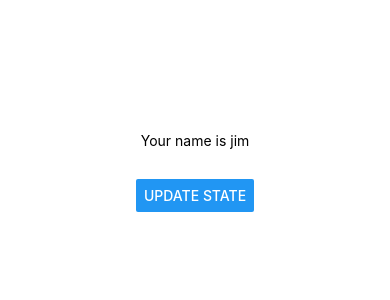
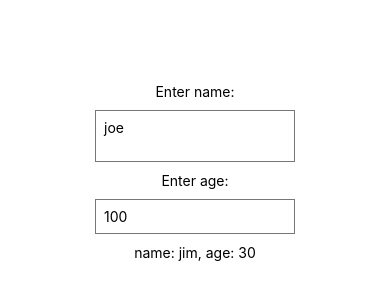
Before and after one commit to Learningstuff98/react-native-app, a React Native app: screen / in a window 390 px wide. Shown: the part 250-550 px from the top of the page. Built offline with nearby package versions, Linux system fonts and the light colour scheme.

Commit message:
Added some data inputs

```diff
--- a/App.js
+++ b/App.js
@@ -1,22 +1,27 @@
 import React, { useState } from 'react';
-import { StyleSheet, Text, View, Button } from 'react-native';
+import { StyleSheet, Text, View, TextInput } from 'react-native';
 
 export default function App() {
   const [name, setName] = useState('jim');
-
-  const clickHandler = () => {
-    setName('bob');
-  }
+  const [age, setAge] = useState('30');
 
   return (
     <View style={styles.container}>
-      <Text>Your name is {name}</Text>
-      <View style={styles.buttonContainer}>
-        <Button
-          title='update state'
-          onPress={clickHandler}
-        />
-      </View>
+      <Text>Enter name:</Text>
+      <TextInput
+        multiline
+        style={styles.input}
+        placeholder='joe'
+        onChangeText={(val) => setName(val)}
+      />
+      <Text>Enter age:</Text>
+      <TextInput
+        keyboardType='numeric'
+        style={styles.input}
+        placeholder='100'
+        onChangeText={(val) => setAge(val)}
+      />
+      <Text>name: {name}, age: {age}</Text>
     </View>
   );
 }
@@ -30,5 +35,12 @@
   },
   buttonContainer: {
     marginTop: 30
+  },
+  input: {
+    borderWidth: 1,
+    borderColor: '#777',
+    padding: 8,
+    margin: 10,
+    width: 200
   }
 });
```
